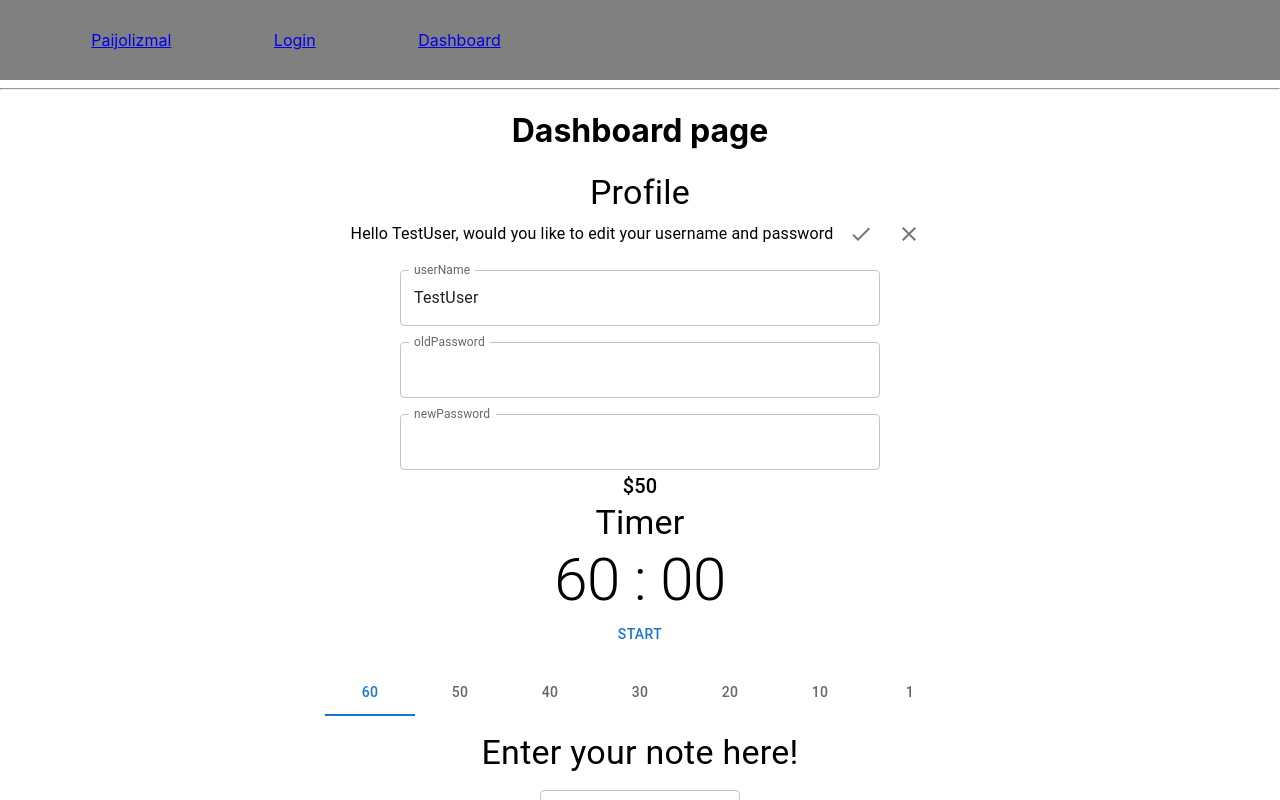
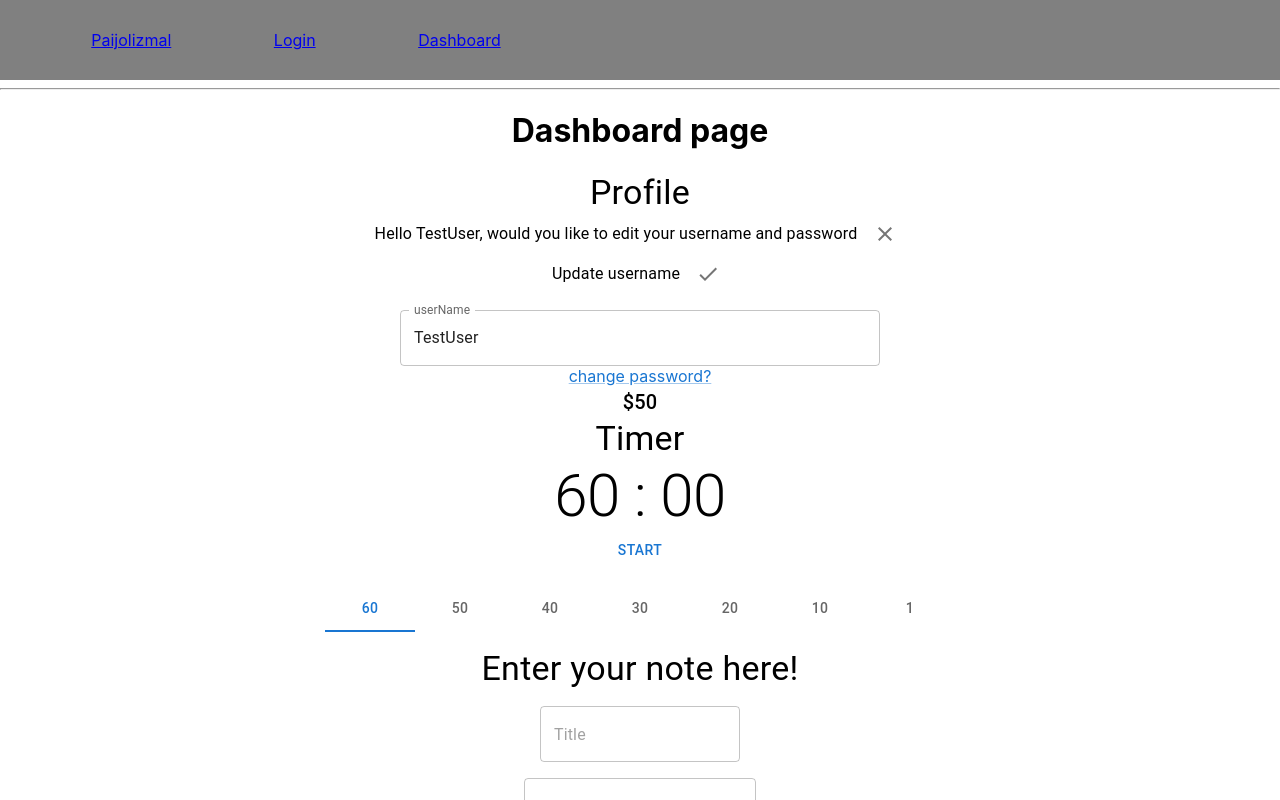
Before and after one commit to J5kinner/PaiJoLizMal, a React (Create React App) app: page /dashboard in a window 1280 px wide. Both pictures are taken after a click on the button 885 px from the left and 233 px from the top of the page. Shown: the top 800 px of the page. Built offline with nearby package versions, Linux system fonts and the light colour scheme.

Commit message:
implement username and password from toggle

```diff
--- a/src/views/Dashboard/ProfileCard.js
+++ b/src/views/Dashboard/ProfileCard.js
@@ -9,6 +9,7 @@ import React, { useState } from 'react'
 import {
     Box, Collapse,
     IconButton,
+    Link as LinkButton,
     Typography, TextField,
 } from '@mui/material'
 import {
@@ -19,15 +20,39 @@ import {
 
 const ProfileCard = ({ user }) => {
     const [editProfile, setEditProfile] = useState(false)
+    const [editPassword, setEditPassowrd] = useState(false)
+
+    /*=== BUTTON HANDLERS ===*/
+
+    const handleEditButton = () => setEditProfile(true)
+
+    const handleSaveInfoButton = () => setEditProfile(false)
+
+    const handleSavePasswordButton = () => setEditProfile(false)
+
+    const handleClearButton = () => {
+        setEditPassowrd(false)
+        setEditProfile(false)
+    }
 
     /*=== RENDERERS ===*/
 
-    const renderProfileForm = (
+    const renderInfoForm = (
         <Box sx={{
             width: '100%',
             display: 'flex', flexDirection: 'column', alignItems: 'center'
         }}>
             {/* update user name */}
+            <Box fullWidth sx={{
+                    display: 'flex',
+                    justifyContent: 'center', alignItems: 'center',
+                }}>
+                <Typography>Update username</Typography>
+                <IconButton sx={{ ml: 1, display: `${editProfile ? '' : 'none'}` }}>
+                    <CheckIcon onClick={handleSaveInfoButton} />
+                </IconButton>
+            </Box>
+
             <Box sx={{ width: '30rem', mt: 2, }}>
                 <TextField fullWidth value={user.name}
                     InputLabelProps={{ shrink: true }}
@@ -35,7 +60,26 @@ const ProfileCard = ({ user }) => {
                     onChange={() => console.log('updating old password')} />
             </Box>
 
+            <LinkButton onClick={() => setEditPassowrd(true)}>change password?</LinkButton>
+        </Box>
+    )
+
+    const renderPasswordForm = (
+        <Box sx={{
+            width: '100%',
+            display: 'flex', flexDirection: 'column', alignItems: 'center'
+        }}>
             {/* input old password */}
+            <Box fullWidth sx={{
+                    display: 'flex',
+                    justifyContent: 'center', alignItems: 'center',
+                }}>
+                <Typography>Update password</Typography>
+                <IconButton sx={{ ml: 1,  }}>
+                    <CheckIcon onClick={handleSaveInfoButton} />
+                </IconButton>
+            </Box>
+
             <Box sx={{ width: '30rem', mt: 2, }}>
                 <TextField fullWidth
                     InputLabelProps={{ shrink: true }}
@@ -52,16 +96,10 @@ const ProfileCard = ({ user }) => {
                     label="newPassword"
                     onChange={() => console.log('inputting new password')} />
             </Box>
+
+            <LinkButton onClick={() => setEditPassowrd(false)}>change username?</LinkButton>
         </Box>
     )
-
-    /*=== BUTTON HANDLERS ===*/
-
-    const handleEditButton = () => setEditProfile(true)
-
-    const handleSaveButton = () => setEditProfile(false)
-
-    const handleClearButton = () => setEditProfile(false)
 
     return (
         <Box>
@@ -80,16 +118,16 @@ const ProfileCard = ({ user }) => {
                         <EditIcon onClick={handleEditButton} />
                     </IconButton>
                     <IconButton sx={{ ml: 1, display: `${editProfile ? '' : 'none'}` }}>
-                        <CheckIcon onClick={handleSaveButton} />
-                    </IconButton>
-                    <IconButton sx={{ ml: 1, display: `${editProfile ? '' : 'none'}` }}>
                         <ClearIcon onClick={handleClearButton} />
                     </IconButton>
                 </Box>
 
                 {/* display edit profile form */}
-                <Collapse in={editProfile}>
-                    {renderProfileForm}
+                <Collapse in={editProfile && !editPassword}>
+                    {renderInfoForm}
+                </Collapse>
+                <Collapse in={editProfile && editPassword}>
+                    {renderPasswordForm}
                 </Collapse>
 
                 <Typography variant='h6'>${user.balance}</Typography>
```
